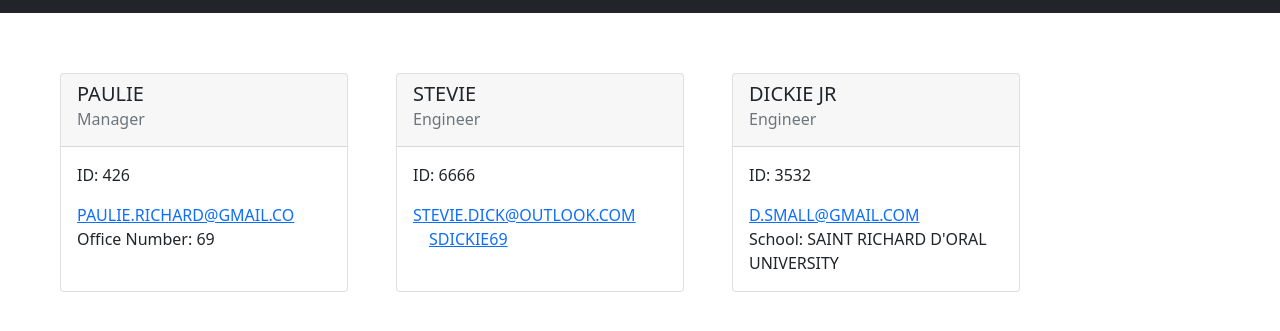
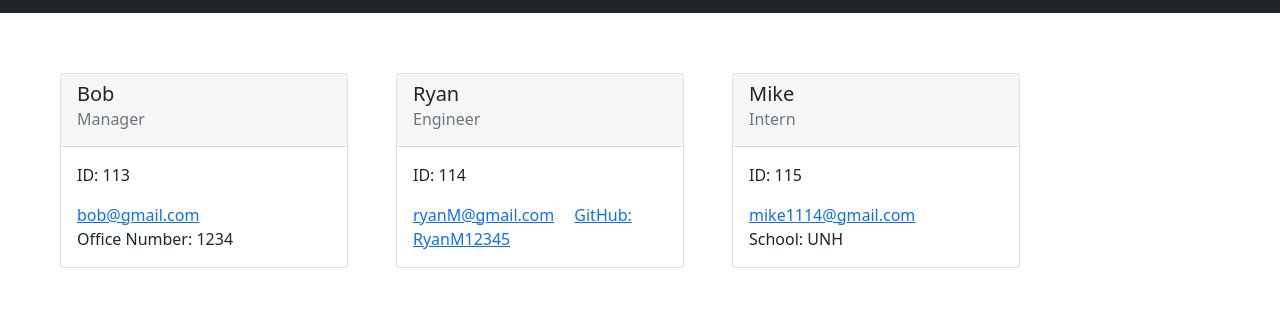
Before and after one commit to robertschwartz603/Team-Profile-Generator, a website: page src/index.html in a window 1280 px wide. Shown: the part 65-396 px from the top of the page. Drawn offline with nearby package versions, Linux system fonts and the light colour scheme.

Commit message:
updated readme

```diff
--- a/src/index.html
+++ b/src/index.html
@@ -26,37 +26,37 @@
     <main> <!-- start of generated card -->
 <div class="card m-4" style="width: 18rem;">
     <div class="card-header">
-        <h5 class="card-title">PAULIE</h5>
+        <h5 class="card-title">Bob</h5>
         <h6 class="card-subtitle mb-2 text-muted">Manager</h6>
     </div>
     <div class="card-body">
-        <p class="card-text">ID: 426</p>
-        <a href="mailto:PAULIE.RICHARD@GMAIL.CO" class="card-link">PAULIE.RICHARD@GMAIL.CO</a>
-        <p class="card-text">Office Number: 69</p>
+        <p class="card-text">ID: 113</p>
+        <a href="mailto:bob@gmail.com" class="card-link">bob@gmail.com</a>
+        <p class="card-text">Office Number: 1234</p>
     </div>
 </div>
 <!-- end of generated card --><!-- start of generated card -->
 <div class="card m-4" style="width: 18rem;">
     <div class="card-header">
-        <h5 class="card-title">STEVIE</h5>
+        <h5 class="card-title">Ryan</h5>
         <h6 class="card-subtitle mb-2 text-muted">Engineer</h6>
     </div>
     <div class="card-body">
-        <p class="card-text">ID: 6666</p>
-        <a href="mailto:STEVIE.DICK@OUTLOOK.COM" class="card-link">STEVIE.DICK@OUTLOOK.COM</a>
-        <a href="https://github.com/SDICKIE69" class="card-link">SDICKIE69</a>
+        <p class="card-text">ID: 114</p>
+        <a href="mailto:ryanM@gmail.com" class="card-link">ryanM@gmail.com</a>
+        <a href="https://github.com/RyanM12345" class="card-link"> GitHub: RyanM12345</a>
     </div>
 </div>
 <!-- end of generated card --><!-- start of generated card -->
 <div class="card m-4" style="width: 18rem;">
     <div class="card-header">
-        <h5 class="card-title">DICKIE JR</h5>
-        <h6 class="card-subtitle mb-2 text-muted">Engineer</h6>
+        <h5 class="card-title">Mike</h5>
+        <h6 class="card-subtitle mb-2 text-muted">Intern</h6>
     </div>
     <div class="card-body">
-        <p class="card-text">ID: 3532</p>
-        <a href="mailto:D.SMALL@GMAIL.COM" class="card-link">D.SMALL@GMAIL.COM</a>
-        <p class="card-text">School: SAINT RICHARD D'ORAL UNIVERSITY</p>
+        <p class="card-text">ID: 115</p>
+        <a href="mailto:mike1114@gmail.com" class="card-link">mike1114@gmail.com</a>
+        <p class="card-text">School: UNH</p>
     </div>
 </div>
 <!-- end of generated card -->
```
Also changed, not shown: index.js (+0 -9 lines), README.md.
